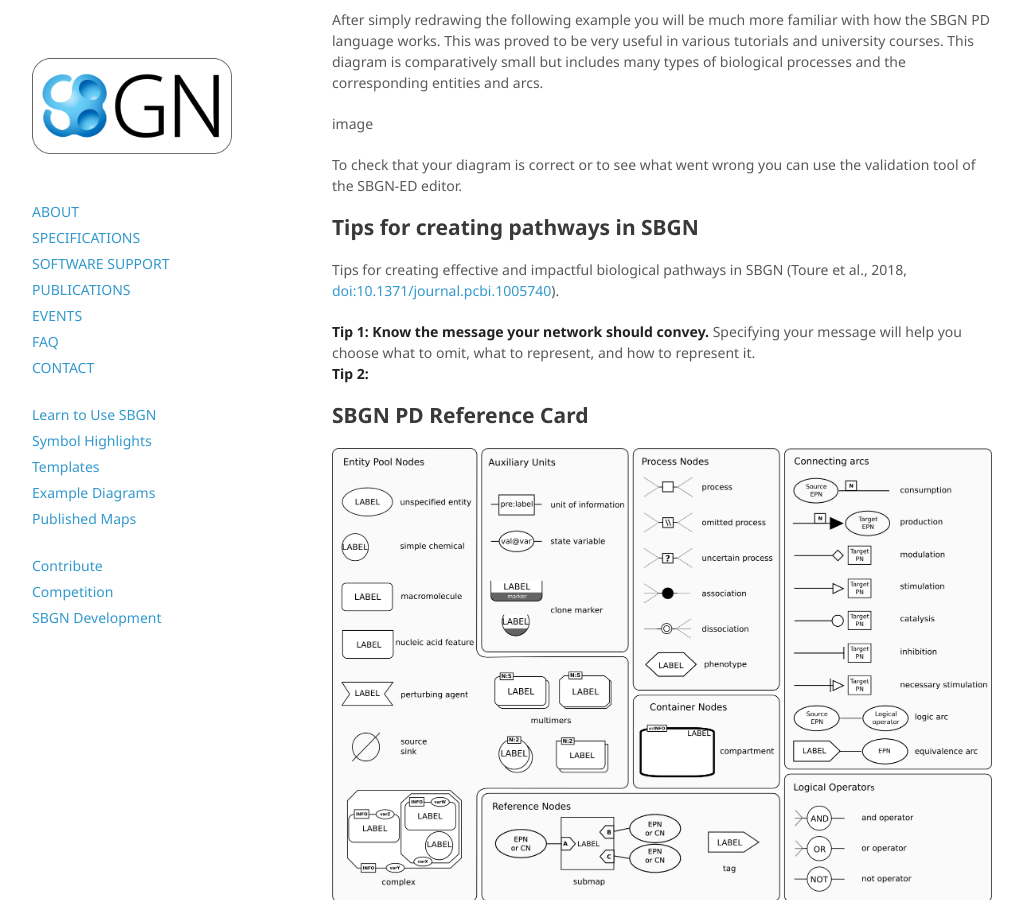
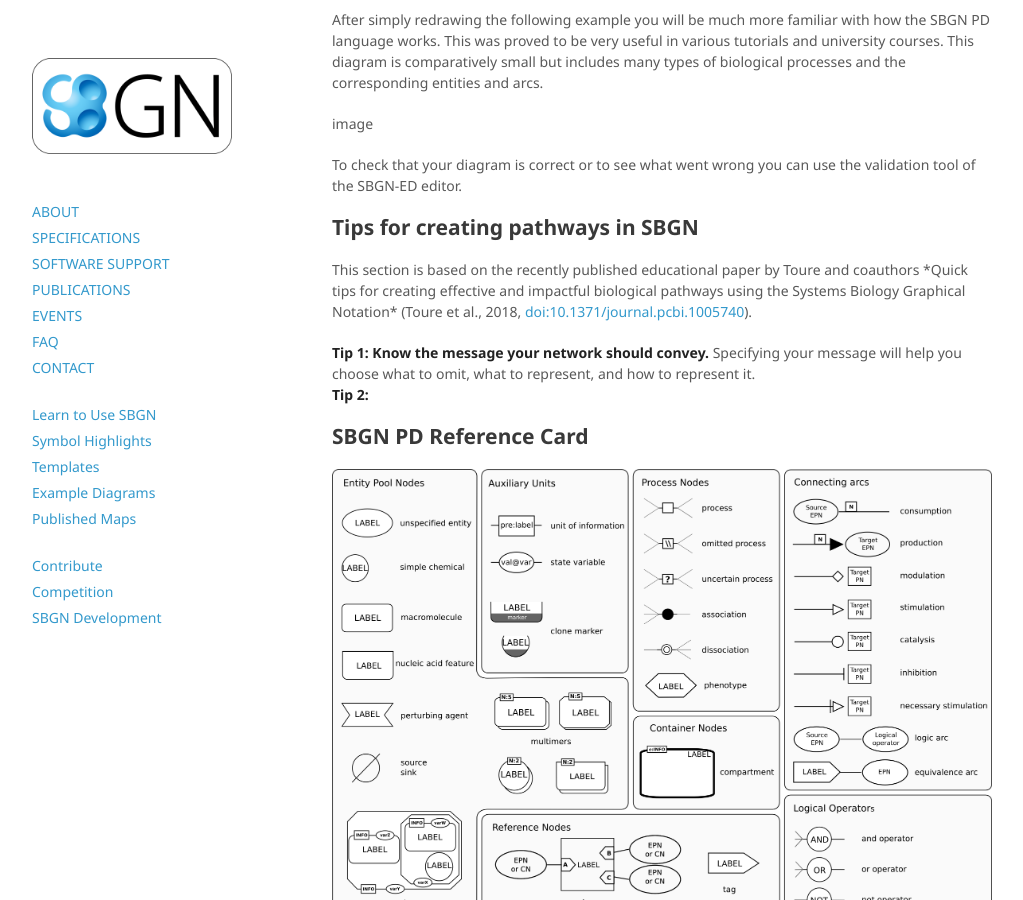
Before and after one commit to sbgn/sbgn, a Jekyll site: the page built from docs/learning_sbgn.md, in a window 1280 px wide and 900 px high, scrolled down 1481 px. Shown: the whole window, without its empty margins (128-1151 px from the left). Built offline with Jekyll 4.4.1, drawn with Linux system fonts in a browser that asks for light colours; nearby versions of some CDN libraries.

Commit message:
Update learning_sbgn.md

```diff
--- a/docs/learning_sbgn.md
+++ b/docs/learning_sbgn.md
@@ -56,7 +56,7 @@
 
 ## Tips for creating pathways in SBGN
 
-<p>Tips for creating effective and impactful biological pathways in SBGN (Toure et al., 2018, <a href="https://dx.doi.org/10.1371/journal.pcbi.1005740">doi:10.1371/journal.pcbi.1005740</a>).</p>
+<p>This section is based on the recently published educational paper by Toure and coauthors *Quick tips for creating effective and impactful biological pathways using the Systems Biology Graphical Notation* (Toure et al., 2018, <a href="https://dx.doi.org/10.1371/journal.pcbi.1005740">doi:10.1371/journal.pcbi.1005740</a>).</p>
 
 **Tip 1: Know the message your network should convey.** Specifying your message will help you choose what to omit, what to represent, and how to represent it.
 **Tip 2:**
```
